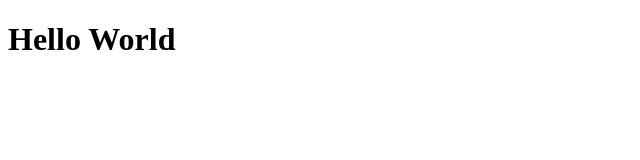
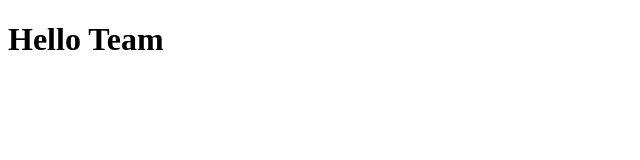
Before and after one commit to josephwwilliams/github-example, a plain HTML site: page index.html in a window 1280 px wide. Shown: the full height of the page, 0-640 px from the left. Drawn offline with Linux system fonts and the light colour scheme.

Commit message:
chore: change the h1 to hello team

```diff
--- a/index.html
+++ b/index.html
@@ -6,6 +6,6 @@
     <title>Document</title>
   </head>
   <body>
-    <h1>Hello World</h1>
+    <h1>Hello Team</h1>
   </body>
 </html>
```
